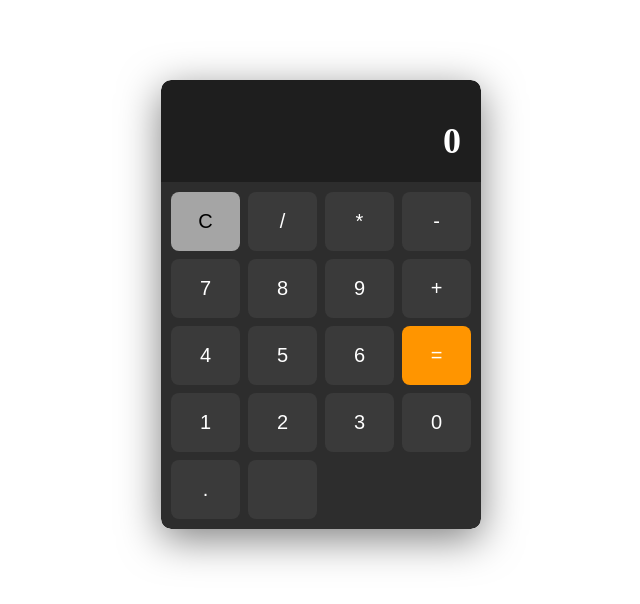
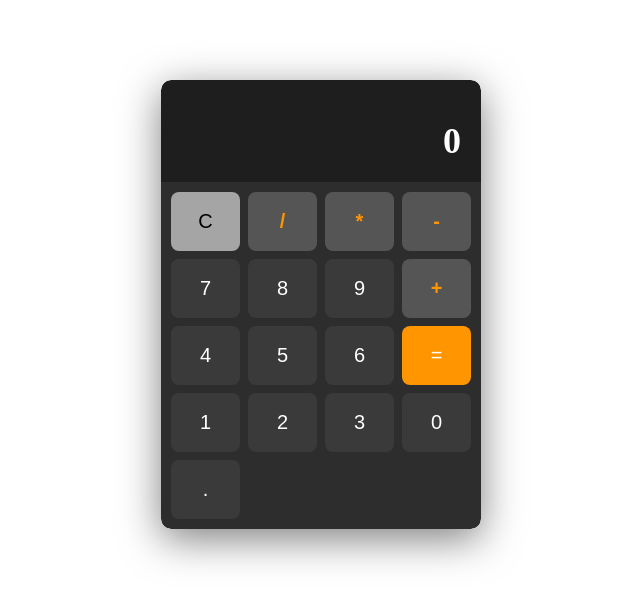
Before and after one commit to miguelangelarmeromunoz8-jpg/calculadora, an Angular app: page / in a window 1280 px wide. Shown: the top 604 px of the page, without its empty margins (319-959 px from the left). Built offline with nearby package versions, Linux system fonts and the light colour scheme.

Commit message:
fix: corregir orden de botones y estilos

```diff
--- a/src/app/botones/botones.component.html
+++ b/src/app/botones/botones.component.html
@@ -2,7 +2,13 @@
   <button
     *ngFor="let btn of botones"
     (click)="presionar(btn)"
-    [class]="btn === '=' ? 'btn igual' : btn === 'C' ? 'btn limpiar' : 'btn'"
+    [ngClass]="{
+      'btn': true,
+      'igual': btn === '=',
+      'limpiar': btn === 'C',
+      'operador': btn === '+' || btn === '-' || btn === '*' || btn === '/',
+      'vacio': btn === ''
+    }"
   >
     {{ btn }}
   </button>
--- a/src/app/botones/botones.component.scss
+++ b/src/app/botones/botones.component.scss
@@ -14,13 +14,26 @@
   background: #3a3a3a;
   color: white;
   cursor: pointer;
+  transition: background 0.2s;
 }
 .btn:hover { background: #505050; }
 .igual {
   background: #ff9500;
+  color: white;
 }
 .igual:hover { background: #ffad33; }
 .limpiar {
   background: #a5a5a5;
   color: black;
 }
+.limpiar:hover { background: #c0c0c0; }
+.operador {
+  background: #555;
+  color: #ff9500;
+  font-weight: bold;
+}
+.operador:hover { background: #666; }
+.vacio {
+  background: transparent;
+  cursor: default;
+}
```
Also changed, not shown: 1 other file (tests, documents, lock files or other folders).
